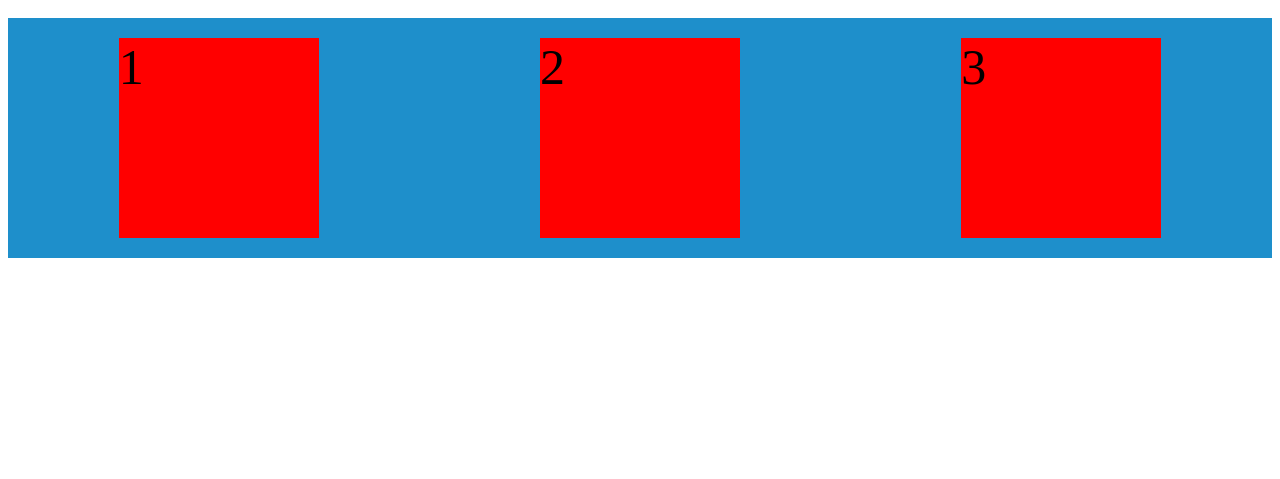
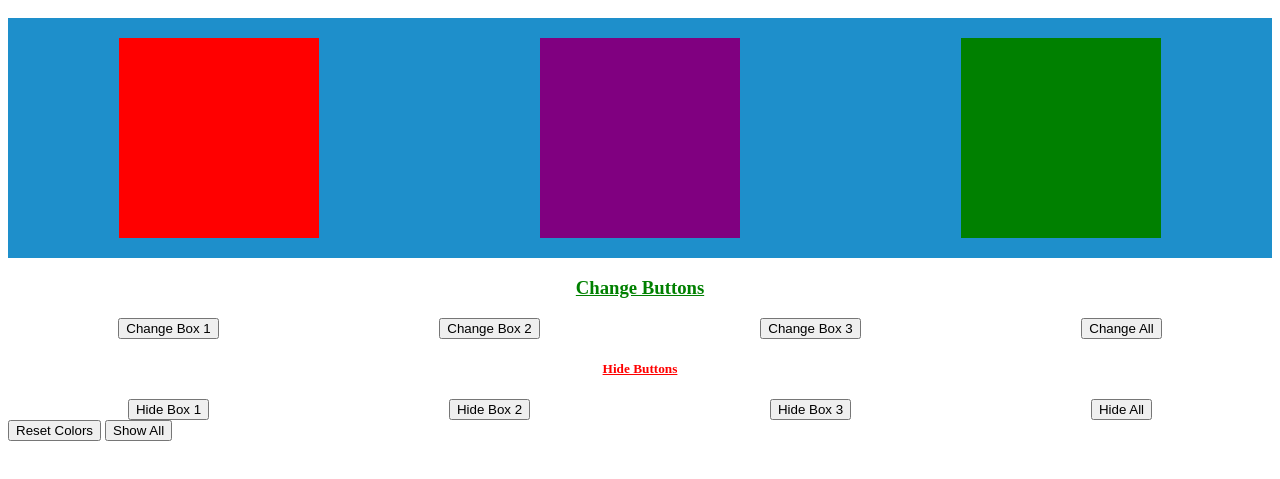
Before and after one commit to J3NNog1/J3NNog1.github.io, a plain HTML site: page index.html in a window 1280 px wide. Shown: the part 101-580 px from the top of the page. Drawn offline with Linux system fonts and the light colour scheme.

Commit message:
add buttons to html

```diff
--- a/index.html
+++ b/index.html
@@ -11,12 +11,29 @@
   <h4>Bootstrap and JS/Query Worksheet</h4>
   <h1>Week 0 Class Work</h1>
   <div class="container">
-    <div class="box1">1</div>
-    <div class="box2">2</div>
-    <div class="box3">3</div>
-
-
+    <div class="box1"></div>
+    <div class="box2"></div>
+    <div class="box3"></div>
   </div>
-
+  <h3>Change Buttons</h3>
+  <div class="container2">
+  <button class="btn1">Change Box 1</button>
+  <button class="btn2">Change Box 2</button>
+  <button class="btn3">Change Box 3</button>
+  <button class="btn1">Change All</button>
+</div>
+</div>
+<h5>Hide Buttons</h5>
+<div class="container2">
+<button class="btnhide1">Hide Box 1</button>
+<button class="btnhide2">Hide Box 2</button>
+<button class="btnhide3">Hide Box 3</button>
+<button class="btnhide1">Hide All</button>
+</div>
+<div>
+  <div class="container3">
+    <button class="btnreset1">Reset Colors</button>
+    <button class="btnshow2">Show All</button>
+</div>
 </body>
 </html>
--- a/style.css
+++ b/style.css
@@ -33,7 +33,7 @@ h1 {
 .box2{
   width: 200px;
   height: 200px;
-  background: red;
+  background: purple;
   margin: 20px;
   box-sizing: border-box;
   font-size: 50px
@@ -41,7 +41,7 @@ h1 {
 .box3{
   width: 200px;
   height: 200px;
-  background: red;
+  background: green;
   margin: 20px;
   box-sizing: border-box;
   font-size: 50px
@@ -73,3 +73,26 @@ h1 {
     width: 90%;
   }
 } */
+
+h3{
+  text-align: center;
+  text-decoration: underline;
+  color: green;
+}
+
+h5{
+  text-align: center;
+  text-decoration: underline;
+  color: red;
+}
+.container2{
+  width: 100%;
+  height: auto;
+
+  /* add flexbox*/
+
+  display: flex;
+  flex-direction: row;
+  justify-content: space-around;
+  flex-flow: wrap;
+}
```
